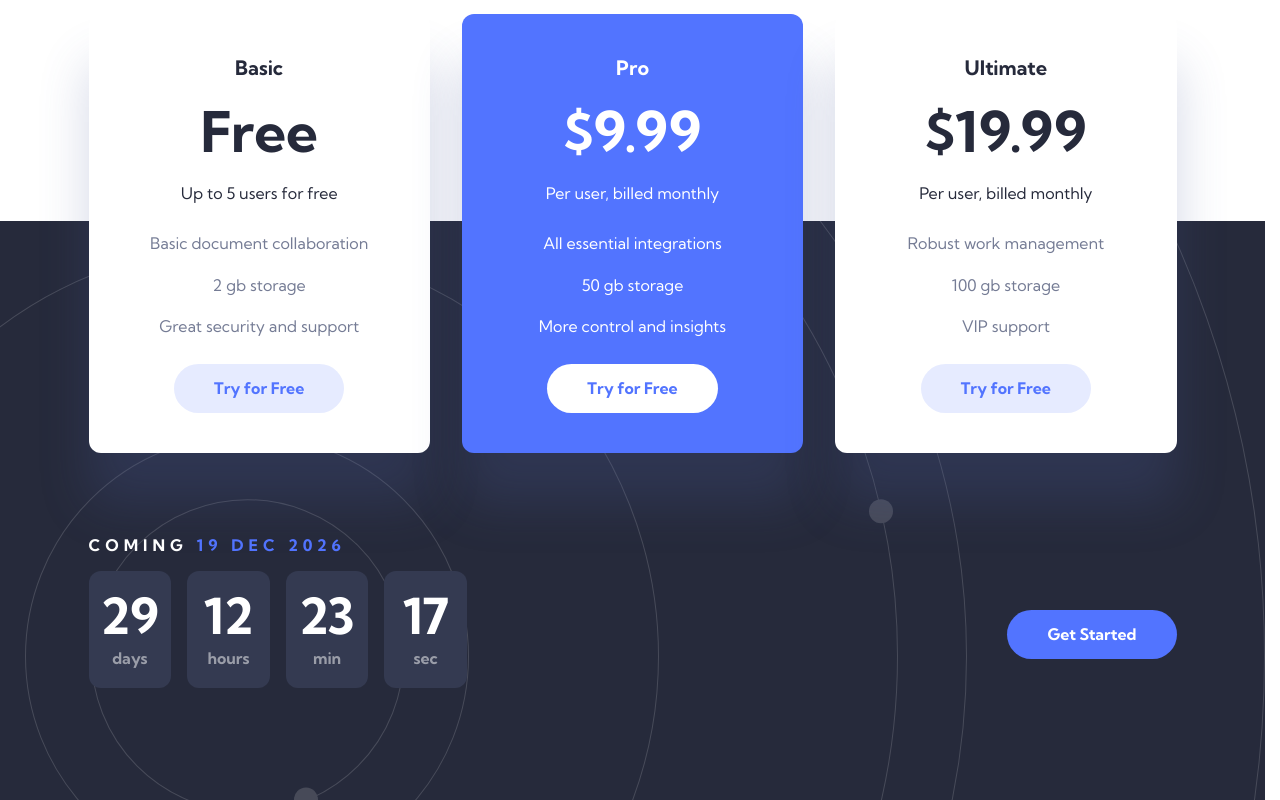
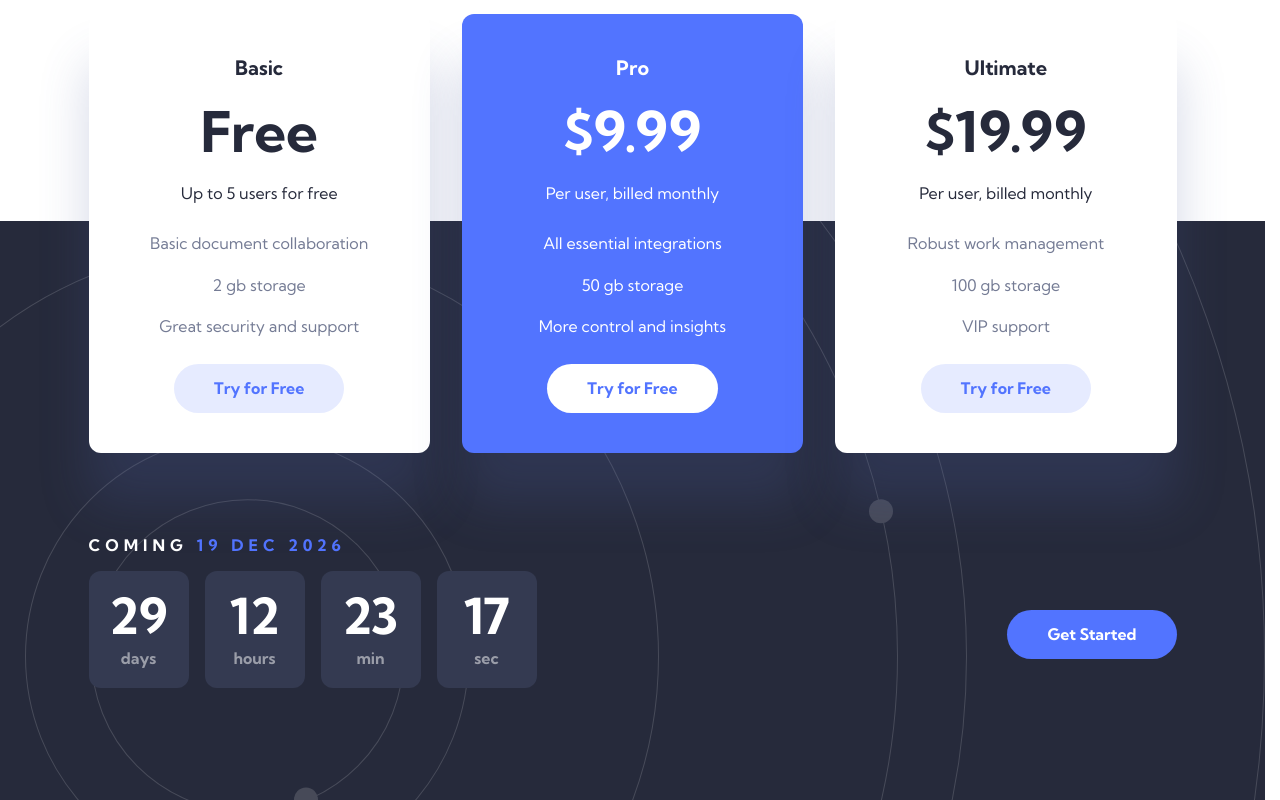
Before and after one commit to katrien-s/fe-26-007-officelite-coming-soon-site, a plain HTML site: page index.html in a window 1280 px wide. Shown: the part 728-1528 px from the top of the page. Drawn offline with Linux system fonts and the light colour scheme.

Commit message:
Fix countdown width jumping: launch-info class, minmax columns

```diff
--- a/app.js
+++ b/app.js
@@ -40,5 +40,4 @@ function updateRemainingTime() {
 }
 
 updateRemainingTime();
-
 setInterval(updateRemainingTime, 1000);
--- a/index.html
+++ b/index.html
@@ -114,7 +114,7 @@
 		</main>
 		<footer>
 			<div class="wrapper date-content">
-				<div>
+				<div class="launch-info">
 					<p class="launch-date" id="countdown-date">
 						Coming <span id="future-date">04 Nov 2026</span>
 					</p>
--- a/style.css
+++ b/style.css
@@ -422,26 +422,21 @@ header {
 	margin-block-start: var(--spacing-80);
 }
 
+.launch-info {
+	width: 100%;
+	max-width: 28rem;
+}
+
 .date-content {
 	display: flex;
 	flex-direction: column;
 	align-items: center;
 
-	/* date-content is anders op home dan op sign-up owille van de extra div */
 	@media (min-width: 60rem) {
 		flex-direction: row;
-		align-items: center;
 		justify-content: space-between;
 	}
 }
-
-/* @media (min-width: 48rem) and (max-width: 60rem) {
-	.date-content,
-	.sign-up-form {
-		max-width: 28rem;
-		margin-inline: auto;
-	}
-} */
 
 .launch-date {
 	font: var(--text-preset-5);
@@ -455,9 +450,8 @@ header {
 
 .countdown {
 	display: grid;
-	grid-template-columns: repeat(4, 1fr);
+	grid-template-columns: repeat(4, minmax(min(65px, 100%), 1fr));
 	gap: var(--spacing-16);
-	/* margin-block-end: var(--spacing-48); */
 
 	& p {
 		display: flex;
@@ -483,14 +477,6 @@ header {
 		& .countdown-number {
 			font-size: 3.5rem;
 		}
-	}
-}
-
-/* is deze margin-blovk voor sign-up?
-waarde geldt niet voor index. */
-@media (min-width: 45em) {
-	.countdown {
-		margin-block-end: unset;
 	}
 }
 
@@ -779,7 +765,6 @@ body.sign-up {
 	& .launch-date {
 		margin-block-start: unset;
 		color: var(--text-strong);
-		text-align: center;
 	}
 
 	& .countdown {
@@ -798,11 +783,6 @@ body.sign-up {
 
 	@media (min-width: 60rem) {
 		text-align: left;
-
-		& .date-content {
-			flex-direction: column;
-			align-items: start;
-		}
 	}
 }
 
```
Also changed, not shown: sign-up.html (+1 -1 lines), 1 other file.
